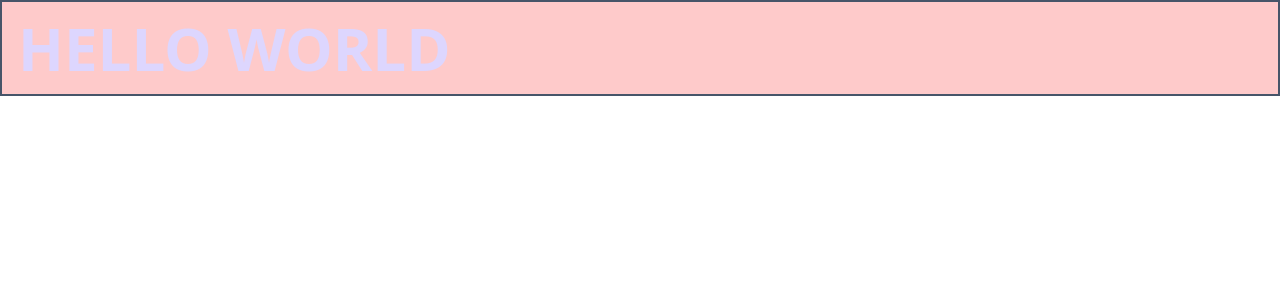
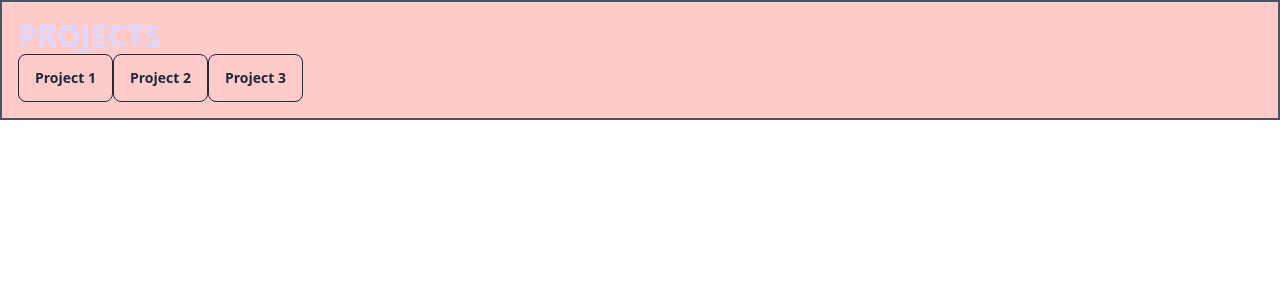
Before and after one commit to Radexman/cyber-portfolio-v3, a React (Vite) app: page / in a window 1280 px wide. Shown: the top 300 px of the page. Built offline with nearby package versions, Linux system fonts and the light colour scheme.

Commit message:
queryParams ids

```diff
--- a/src/App.tsx
+++ b/src/App.tsx
@@ -1,6 +1,7 @@
 import { BrowserRouter as Router, Routes, Route } from 'react-router-dom';
 import Home from './pages/Home';
 import NotFound from './pages/NotFound';
+import ProjectDisplay from './ProjectDisplay';
 
 function App() {
   return (
@@ -9,6 +10,7 @@ function App() {
         <Routes>
           <Route path="/" element={<Home />} />
           <Route path="*" element={<NotFound />} />
+          <Route path="/:id" element={<ProjectDisplay />} />
         </Routes>
       </div>
     </div>
--- /dev/null
+++ b/src/ProjectDisplay.tsx
@@ -0,0 +1,14 @@
+import { useParams } from 'react-router-dom';
+import resources from './resources';
+
+function ProjectDisplay() {
+  const { id } = useParams();
+
+  return (
+    <div className="text-black">
+      <h1>{resources[id - 1].name}</h1>
+      <p>{resources[id - 1].details}</p>
+    </div>
+  );
+}
+export default ProjectDisplay;
--- a/src/pages/Home.tsx
+++ b/src/pages/Home.tsx
@@ -1,4 +1,30 @@
+import { useNavigate } from 'react-router-dom';
+import { useState } from 'react';
+import resources from '../resources';
+
 function Home() {
-  return <h1 className="text-6xl">Hello World</h1>;
+  const [projects, setProjects] = useState(resources);
+  const navigate = useNavigate();
+
+  return (
+    <div>
+      <h1>Projects</h1>
+      <div className="text-black">
+        {projects.map((project) => (
+          <button
+            className="btn btn-outline"
+            type="button"
+            key={project.id}
+            onClick={() => {
+              navigate(`/${project.id}`);
+            }}
+          >
+            {project.name}
+          </button>
+        ))}
+      </div>
+    </div>
+  );
 }
+
 export default Home;
--- /dev/null
+++ b/src/resources.ts
@@ -0,0 +1,19 @@
+const resources = [
+  {
+    id: 1,
+    name: 'Project 1',
+    details: 'This is project 1',
+  },
+  {
+    id: 2,
+    name: 'Project 2',
+    details: 'This is project 2',
+  },
+  {
+    id: 3,
+    name: 'Project 3',
+    details: 'This is project 3',
+  },
+];
+
+export default resources;
```
